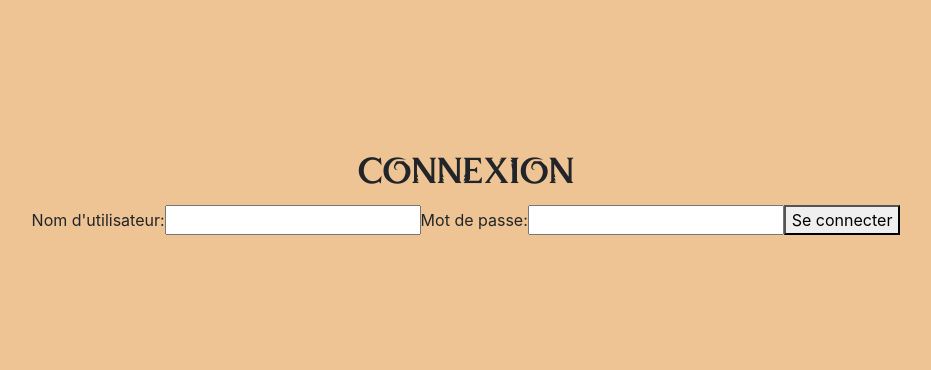
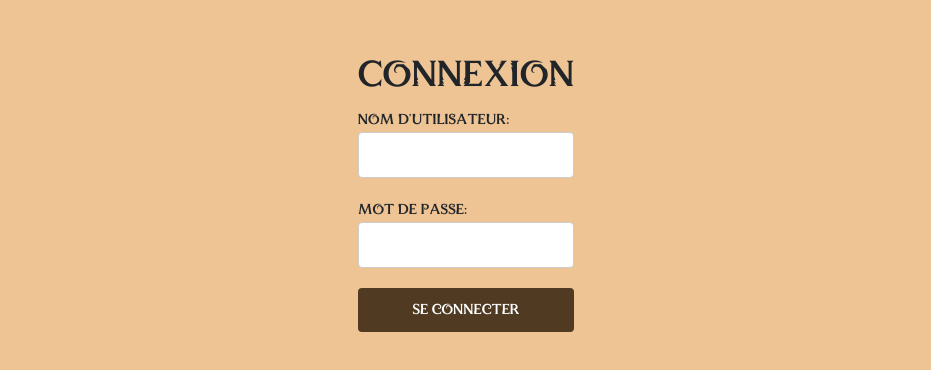
Before and after one commit to simon-jo8/deploy-react-hackaton, a React (Create React App) app: page / in a window 1280 px wide. Shown: the part 208-578 px from the top of the page, without its empty margins (174-1105 px from the left). Built offline with nearby package versions, Linux system fonts and the light colour scheme; no server answers.

Commit message:
Styled login page

```diff
--- a/src/App.css
+++ b/src/App.css
@@ -47,3 +47,40 @@
   height: 100%;
   padding: 20px;
 }
+
+label {
+  display: block;
+  margin-bottom: 10px;
+  font-family: Wizzard;
+}
+
+input {
+  display: block;
+  width: 100%;
+  padding: 10px;
+  border: 1px solid #ccc;
+  border-radius: 4px;
+  margin-bottom: 20px;
+}
+
+input:focus {
+  outline: none;
+  border-color: #503A22;
+  box-shadow: 0 0 0 2px #a47747;
+}
+
+button {
+  background-color: #503A22;
+  color: white;
+  padding: 10px 20px;
+  border: none;
+  border-radius: 4px;
+  cursor: pointer;
+  width: -webkit-fill-available;
+  transition: all 0.5s;
+  font-family: Wizzard;
+}
+
+button:hover {
+  background-color: #a47747;
+}
```
